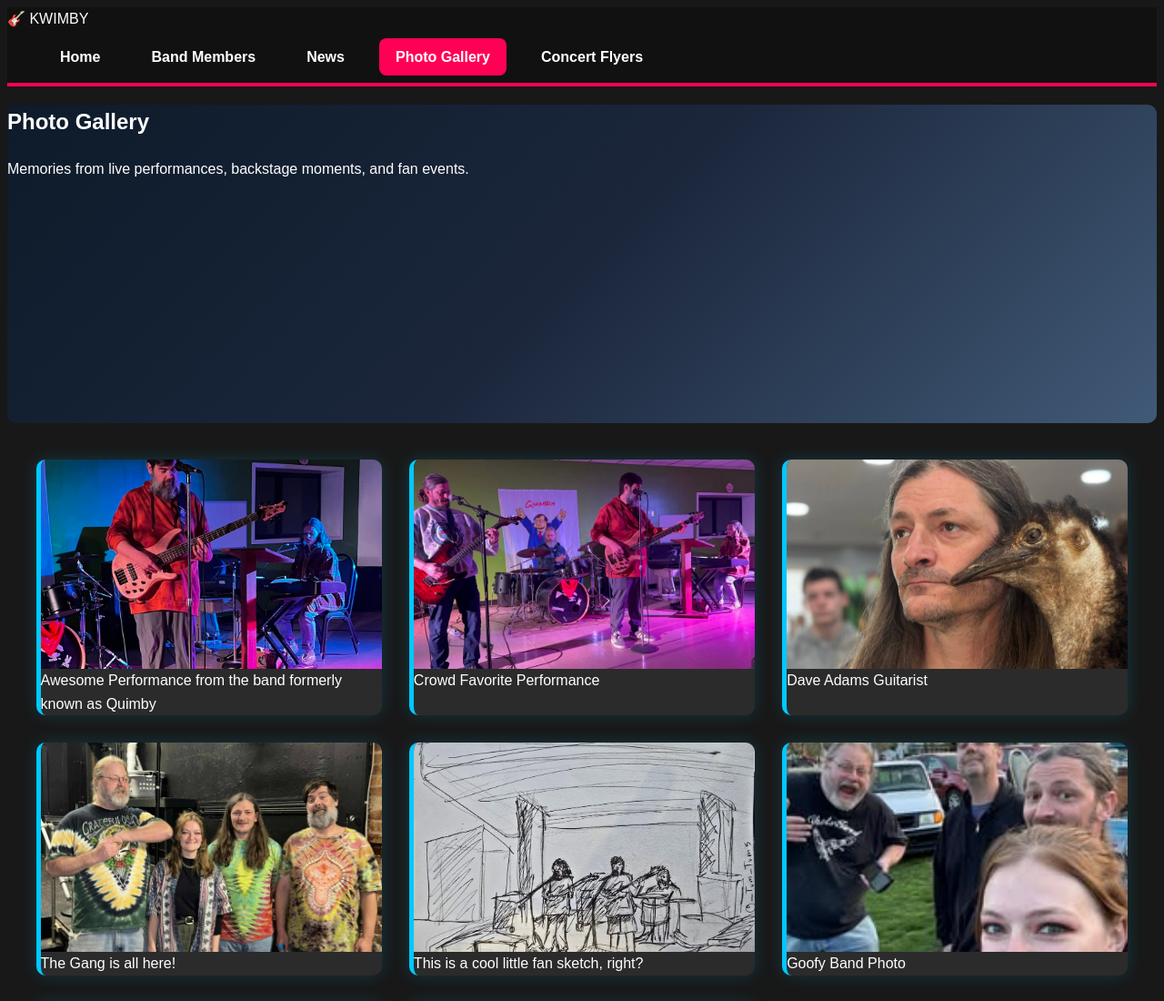
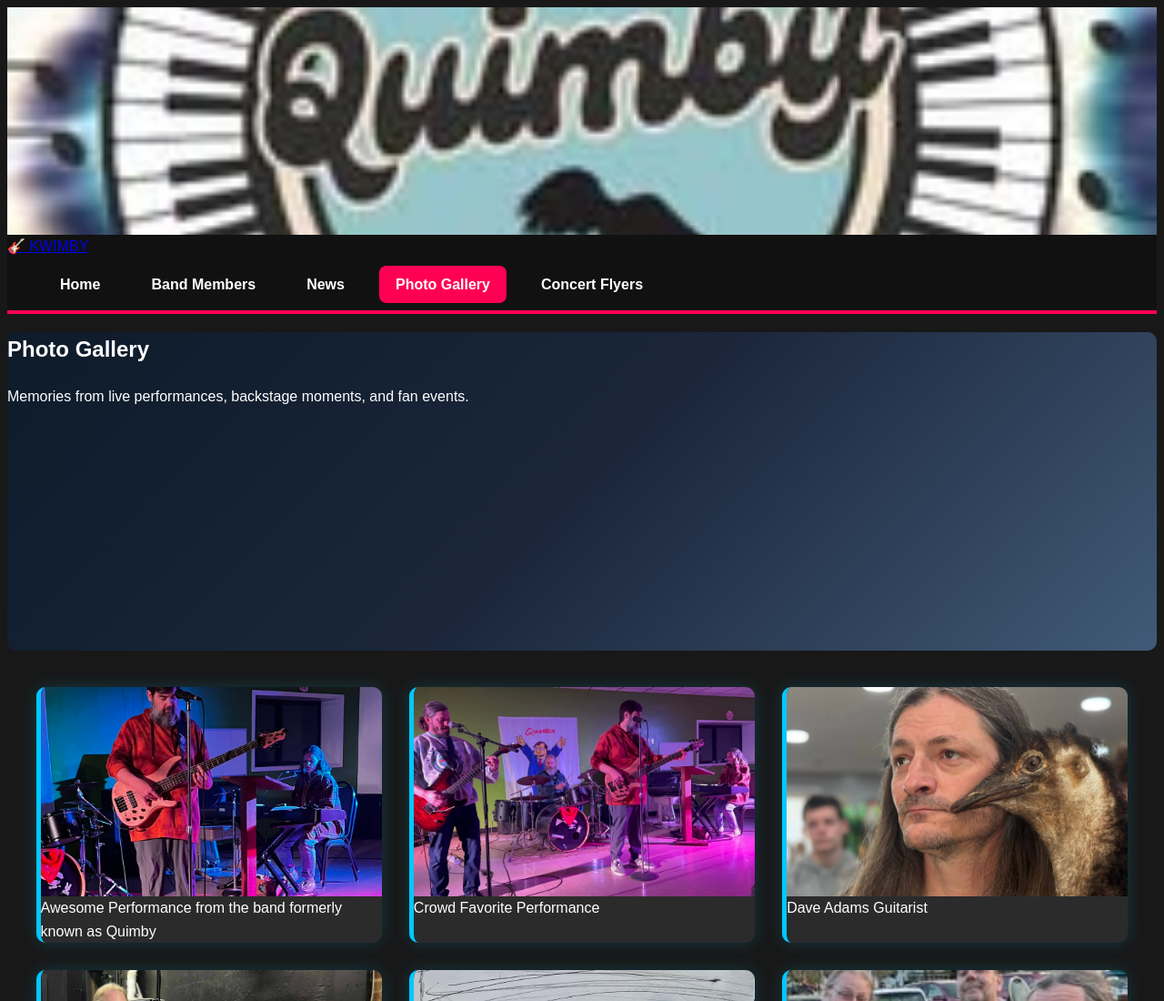
Before and after one commit to jclose2/Website-Development, a plain HTML site: page Band_Photos.html in a window 1280 px wide. Shown: the top 1100 px of the page at 91% size. Drawn offline with Linux system fonts and the light colour scheme.

Commit message:
Replace logo text with image link
Updated logo section to include an image link.

```diff
--- a/Band_Photos.html
+++ b/Band_Photos.html
@@ -12,7 +12,12 @@
 
 <header>
 
-<div class="logo">🎸 KWIMBY</div>
+<div class="logo">
+    <a href="index.html">
+        <img src="another-logo.jpg" alt="Kwimby Logo">
+        <span>🎸 KWIMBY</span>
+    </a>
+</div>
 
 <nav>
 <ul>
```
